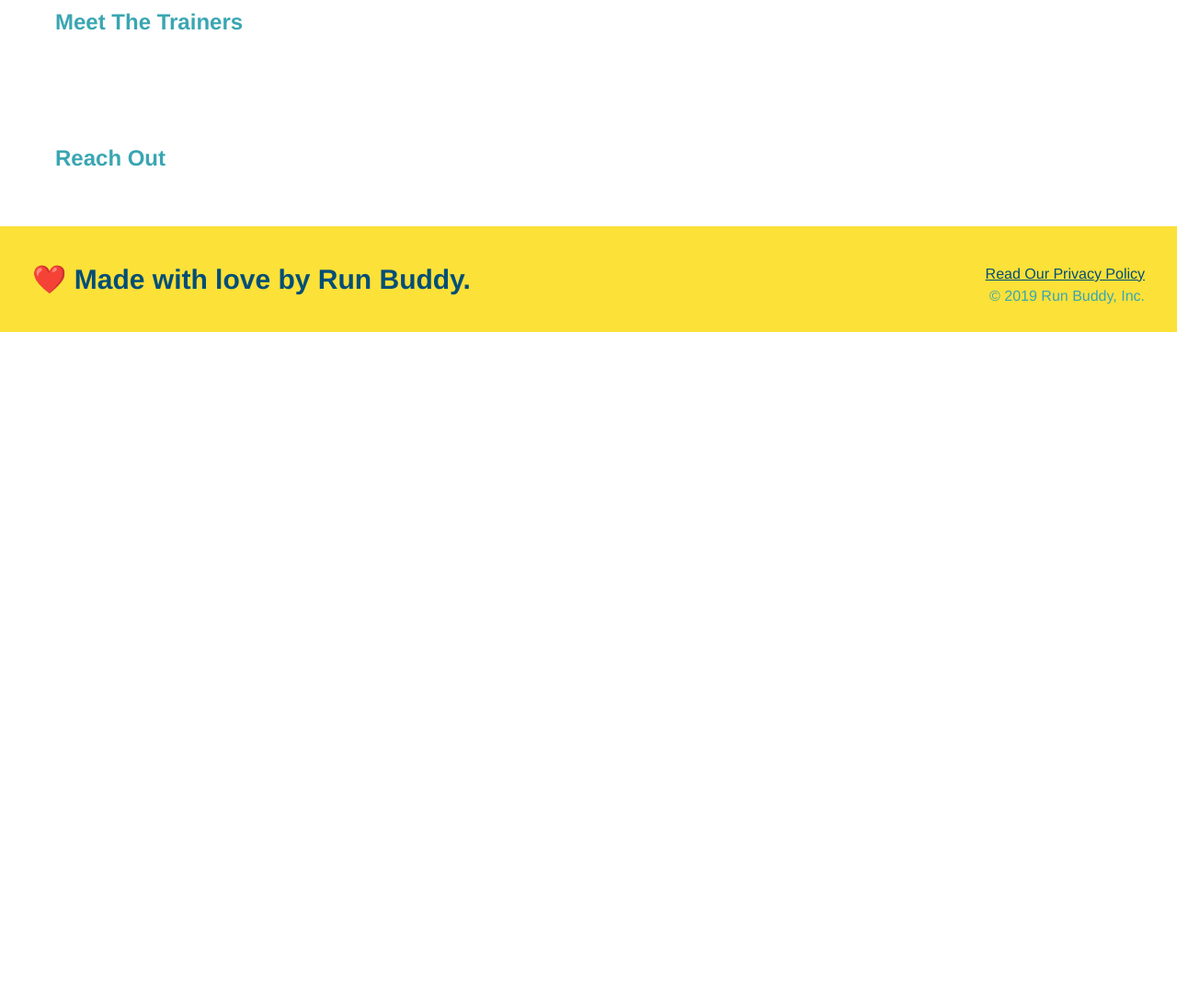
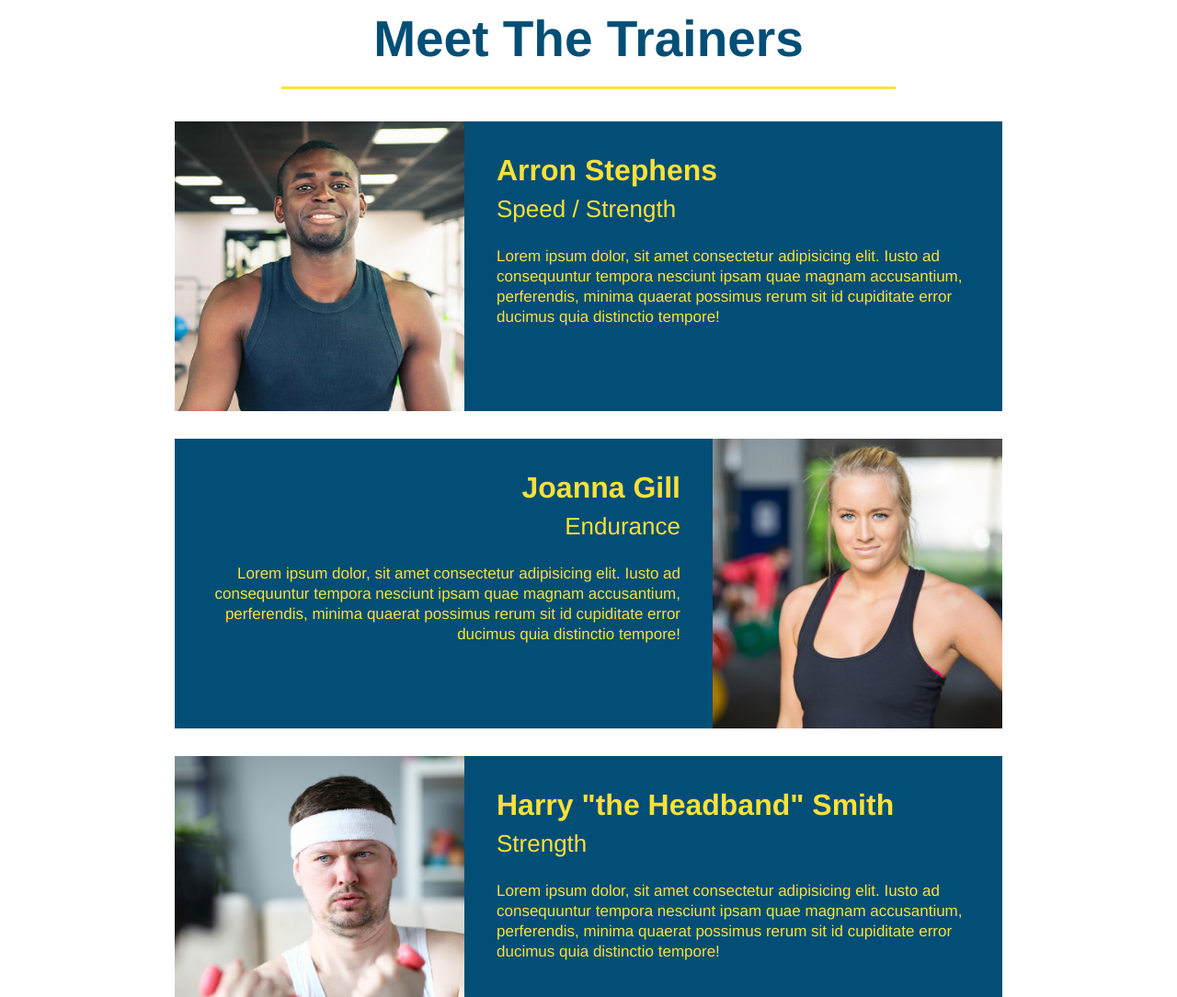
Before and after one commit to hectorromo06/run-buddy, a plain HTML site: page index.html in a window 1280 px wide. Shown: the part 2780-3864 px from the top of the page at 92% size. Before the commit the page ends 3141 px from the top, so only its background shows below. Drawn offline with Linux system fonts and the light colour scheme.

Commit message:
meet the trainers section

```diff
--- a/assets/css/style.css
+++ b/assets/css/style.css
@@ -176,3 +176,50 @@ section {
 .secondary-border {
   border-color: #39a6b2;
 }
+
+.trainers {
+  text-align: center;
+}
+
+.trainer {
+  width: 900px;
+  margin: 0 auto 30px auto;
+  background: #024e76;
+  color: #fce138;
+  overflow: auto;
+}
+
+.trainer img {
+  width: 35%;
+  float: left;
+}
+
+.trainer-bio {
+  padding: 35px;
+  float: left;
+  width: 65%;
+}
+
+.trainer-bio h3 {
+  font-size: 32px;
+  margin-bottom: 8px;
+}
+
+.trainer-bio h4 {
+  font-weight: lighter;
+  font-size: 26px;
+  margin-bottom: 25px;
+}
+
+.trainer-bio p {
+  font-size: 17px;
+  line-height: 1.3;
+}
+
+.text-left {
+  text-align: left;
+}
+
+.text-right {
+  text-align: right;
+}
--- a/index.html
+++ b/index.html
@@ -98,8 +98,41 @@
     </section>
 
     <!-- "meet the trainers" section -->
-    <section id="your-trainers">
-      <h2>Meet The Trainers</h2>
+    <section id="your-trainers" class="trainers">
+      <h2 class="section-title primary-border">Meet The Trainers</h2>
+
+      <article class="trainer">
+        <img src="./assets/images/trainer-1.jpg" alt="Arron Stephens in his workout clothes, ready to pump iron">
+        <div class="trainer-bio text-left">
+          <h3>Arron Stephens</h3>
+          <h4>Speed / Strength</h4>
+          <p>
+            Lorem ipsum dolor, sit amet consectetur adipisicing elit. Iusto ad consequuntur tempora nesciunt ipsam quae magnam accusantium, perferendis, minima quaerat possimus rerum sit id cupiditate error ducimus quia distinctio tempore!
+          </p>
+        </div>
+      </article>
+
+      <article class="trainer">
+        <div class="trainer-bio text-right">
+          <h3>Joanna Gill</h3>
+          <h4>Endurance</h4>
+          <p>
+            Lorem ipsum dolor, sit amet consectetur adipisicing elit. Iusto ad consequuntur tempora nesciunt ipsam quae magnam accusantium, perferendis, minima quaerat possimus rerum sit id cupiditate error ducimus quia distinctio tempore!
+          </p>
+        </div>
+        <img src="./assets/images/trainer-2.jpg" alt="Joanna Gill cooling off after a workout">
+      </article>
+
+      <article class="trainer">
+        <img src="./assets/images/trainer-3.jpg" alt="Harry Smith wearing a headband and lifting comically small pink weights">
+        <div class="trainer-bio text-left">
+          <h3>Harry "the Headband" Smith</h3>
+          <h4>Strength</h4>
+          <p>
+            Lorem ipsum dolor, sit amet consectetur adipisicing elit. Iusto ad consequuntur tempora nesciunt ipsam quae magnam accusantium, perferendis, minima quaerat possimus rerum sit id cupiditate error ducimus quia distinctio tempore!
+          </p>
+        </div>
+      </article>
     </section>
 
     <!-- "reach out" section -->
```
Also changed, not shown: assets/images/trainer-1.jpg (added), assets/images/trainer-2.jpg (added), assets/images/trainer-3.jpg (added).
